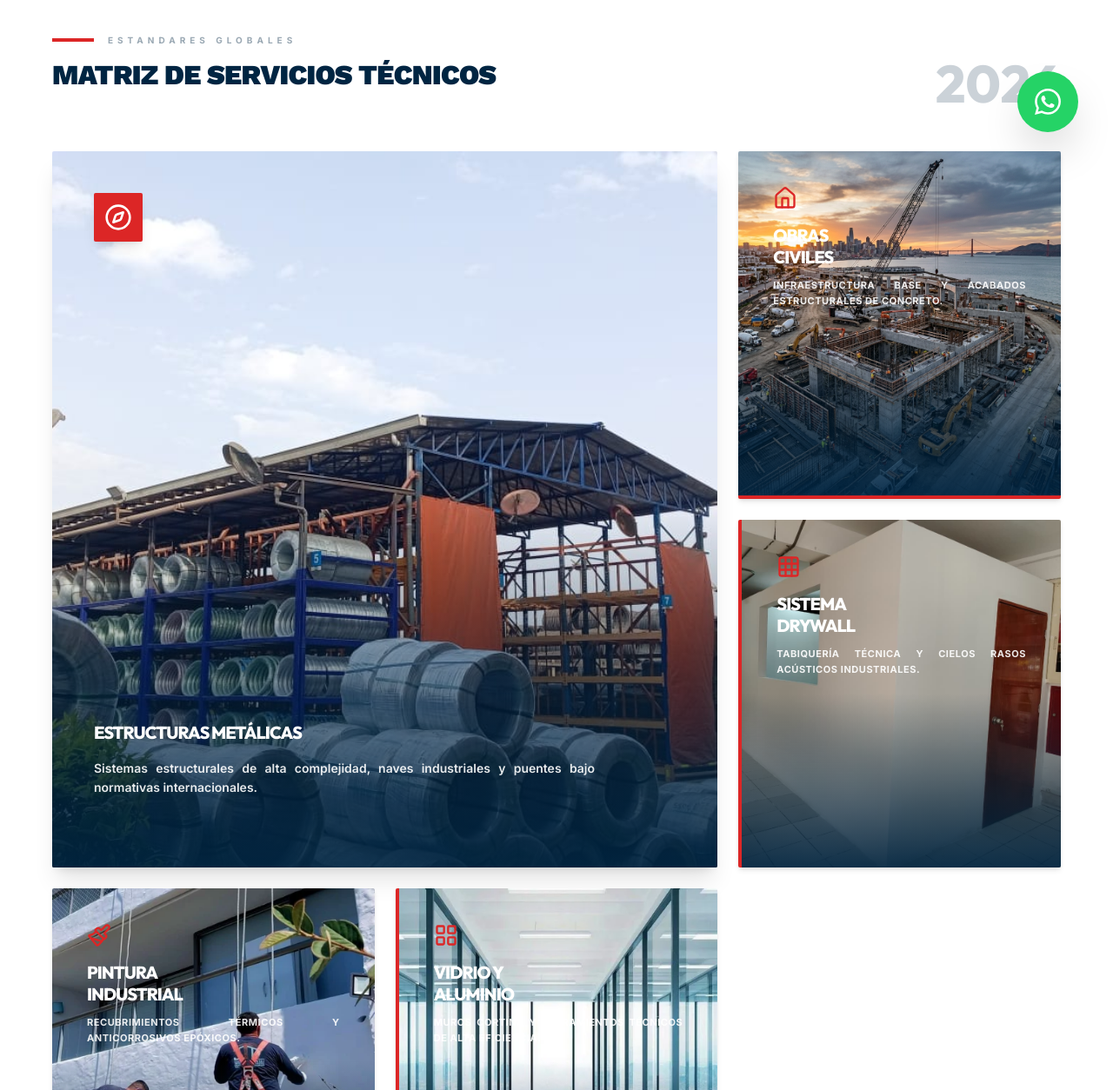
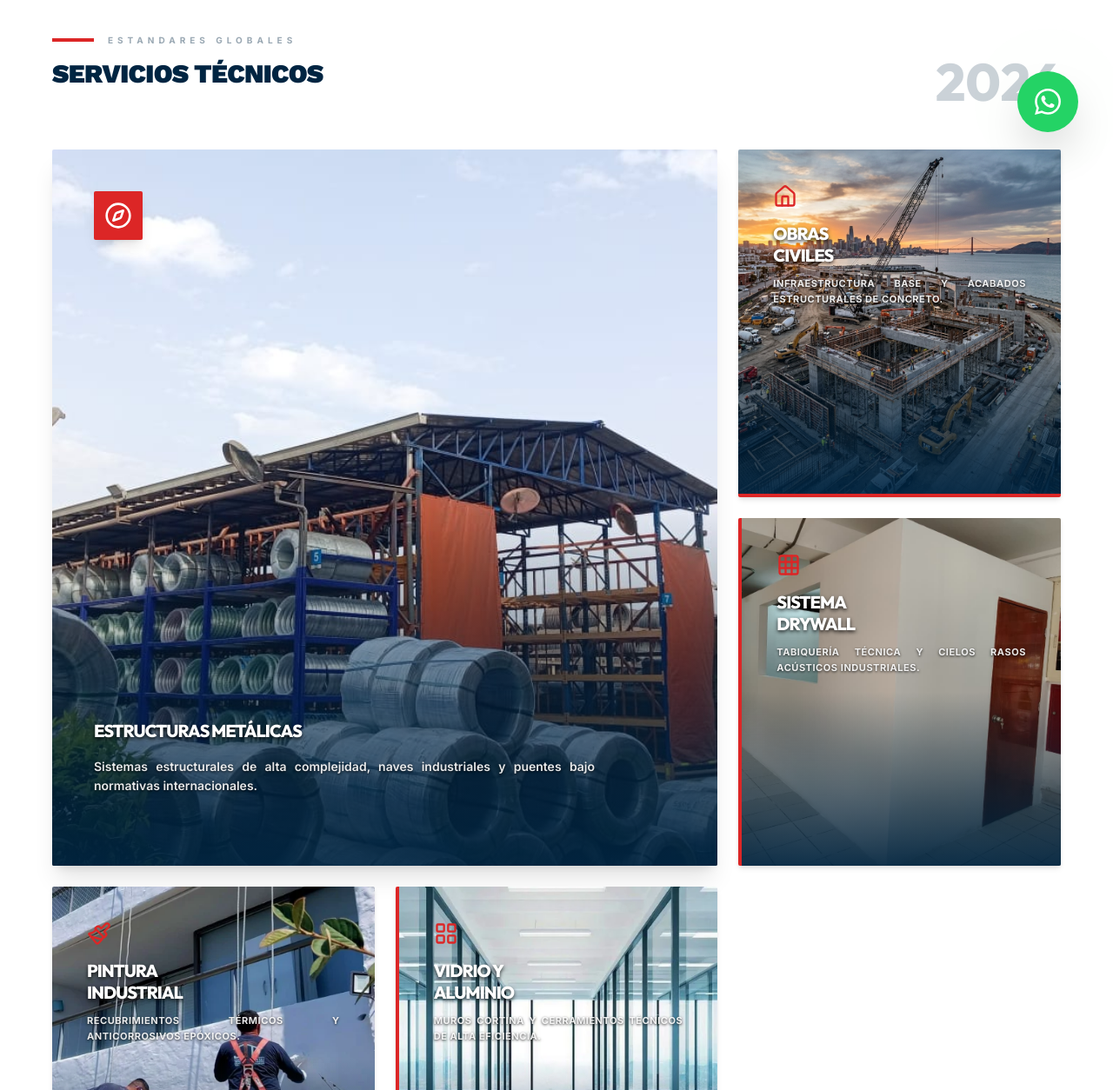
Before and after one commit to iam2023/pagina_web, a React (Vite) app: page /servicios in a window 1280 px wide. Shown: the part 608-1862 px from the top of the page at 87% size. Built offline with nearby package versions, Linux system fonts and the light colour scheme.

Commit message:
cambiendo imagenes de servicios y orden, tituulos, detalles

```diff
--- a/src/components/Contact.jsx
+++ b/src/components/Contact.jsx
@@ -101,7 +101,7 @@ const Contact = () => {
                   </div>
                   <div className="min-w-0 flex-1">
                     <h4 className="text-[10px] font-black uppercase tracking-widest text-text-muted mb-1 opacity-50">{item.label}</h4>
-                    <p className="text-azulino font-bold text-sm md:text-lg break-words md:break-normal break-all">{item.val}</p>
+                    <p className="text-azulino font-bold text-[10px] sm:text-xs md:text-lg whitespace-nowrap md:whitespace-normal tracking-tighter sm:tracking-normal">{item.val}</p>
                   </div>
                 </div>
               ))}
--- a/src/components/Services.jsx
+++ b/src/components/Services.jsx
@@ -72,27 +72,27 @@ const Services = () => {
               {/* Content Container */}
               <div className="relative z-30 h-full p-8 flex flex-col">
                 {/* Top Section */}
-                <div className="flex-1">
+                <div className="flex-1 mt-[5px]">
                   <div className="w-12 h-12 rounded-sm border border-white/10 flex items-center justify-center text-white mb-6 group-hover:bg-primary group-hover:border-primary group-hover:rotate-[360deg] transition-all duration-1000">
                     {service.icon}
                   </div>
-                  <span className="text-[9px] font-black tracking-[0.4em] text-primary mb-2 block uppercase">
+                  <span className="text-[9px] font-black tracking-[0.4em] text-primary mb-2 block uppercase [text-shadow:_0_1px_2px_rgba(0,0,0,0.8)]">
                     {service.tag}
                   </span>
-                  <h3 className="text-2xl font-black text-white uppercase tracking-tighter leading-tight font-headline group-hover:translate-x-2 transition-transform duration-500">
+                  <h3 className="text-2xl font-black text-white uppercase tracking-tighter leading-tight font-headline group-hover:translate-x-2 transition-transform duration-500 [text-shadow:_0_2px_4px_rgba(0,0,0,0.8)]">
                     {service.title}
                   </h3>
                 </div>
 
                 {/* Bottom Section */}
                 <div className="pt-6 border-t border-white/5 group-hover:border-primary/20">
-                  <p className="text-white/40 text-[11px] font-medium leading-relaxed group-hover:text-white/80 transition-colors">
+                  <p className="text-white/40 text-[11px] font-medium leading-relaxed group-hover:text-white/80 transition-colors [text-shadow:_0_1px_3px_rgba(0,0,0,0.8)]">
                     {service.desc}
                   </p>
 
                   {/* Action Link */}
-                  <div className="mt-6 flex items-center gap-2 text-[8px] font-black text-primary tracking-[0.3em] opacity-0 group-hover:opacity-100 transition-all transform translate-y-4 group-hover:translate-y-0 uppercase">
-                    Ver Especificaciones <div className="w-6 h-[1px] bg-primary"></div>
+                  <div className="mt-6 flex items-center gap-2 text-[8px] font-black text-primary tracking-[0.3em] opacity-0 group-hover:opacity-100 transition-all transform translate-y-4 group-hover:translate-y-0 uppercase [text-shadow:_0_1px_2px_rgba(0,0,0,0.8)]">
+                    Ver Especificaciones <div className="w-6 h-[1px] bg-primary shadow-[0_1px_2px_rgba(0,0,0,0.8)]"></div>
                   </div>
                 </div>
               </div>
--- a/src/components/cards/ServiceCard.jsx
+++ b/src/components/cards/ServiceCard.jsx
@@ -34,8 +34,8 @@ const ServiceCard = ({
             {Icon && <Icon size={32} className="text-white" />}
           </div>
           <div className="max-w-xl">
-            <h3 className="text-xl font-black text-white uppercase tracking-tighter mb-4 font-heading">{title}</h3>
-            <p className="text-white/90 text-sm mb-8 leading-relaxed font-semibold">{description}</p>
+            <h3 className="text-xl font-black text-white uppercase tracking-tighter mb-4 font-heading [text-shadow:_0_2px_4px_rgba(0,0,0,0.8)]">{title}</h3>
+            <p className="text-white/90 text-sm mb-8 leading-relaxed font-semibold [text-shadow:_0_1px_3px_rgba(0,0,0,0.8)]">{description}</p>
 
           </div>
         </div>
@@ -59,8 +59,8 @@ const ServiceCard = ({
         <div className="text-primary mb-4">
           {Icon && <Icon size={28} />}
         </div>
-        <h3 className="text-xl font-black text-white uppercase tracking-tighter mb-3 font-heading leading-tight" dangerouslySetInnerHTML={{ __html: title }}></h3>
-        <p className="text-white/90 text-[11px] leading-relaxed font-bold uppercase tracking-wider">{description}</p>
+        <h3 className="text-xl font-black text-white uppercase tracking-tighter mb-3 font-heading leading-tight [text-shadow:_0_2px_4px_rgba(0,0,0,0.8)]" dangerouslySetInnerHTML={{ __html: title }}></h3>
+        <p className="text-white/90 text-[11px] leading-relaxed font-bold uppercase tracking-wider [text-shadow:_0_1px_3px_rgba(0,0,0,0.8)]">{description}</p>
       </div>
     </motion.div>
   );
--- a/src/data/all_projects.json
+++ b/src/data/all_projects.json
@@ -124,7 +124,7 @@
     "id": "#JVT-017",
     "title": "PROYECTO PRODAC 2",
     "category": "Estructura Metálica",
-    "image": "/images/proyectos/proyecto-17.png",
+    "image": "/images/proyectos/proyecto-17.3.png",
     "images": ["/images/proyectos/proyecto-17.png", "/images/proyectos/proyecto-17.1.png", "/images/proyectos/proyecto-17.2.png"],
     "location": "Perú",
     "year": "2026",
--- a/src/data/featured_projects.json
+++ b/src/data/featured_projects.json
@@ -1,8 +1,7 @@
 [
-  { "id": "#JVT-001", "title": "Naves Industriales", "sub": "PROYECTO PRODAC", "img": "/images/proyectos/proyecto-15.png" },
+  { "id": "#JVT-001", "title": "Naves Industriales", "sub": "PROYECTO PRODAC", "img": "/images/proyectos/proyecto-17.3.png" },
   { "id": "#JVT-007", "title": "Nave Industrial 3000m2", "sub": "PAPELERA CHASQUI", "img": "/images/proyectos/proyecto-7.png" },
   { "id": "#JVT-010", "title": "Nave Industrial 14m alt.", "sub": "GRUPO AJE", "img": "/images/proyectos/proyecto-10.png" },
-  { "id": "#JVT-015", "title": "Naves en Vigas H", "sub": "PROYECTO PRODAC", "img": "/images/proyectos/proyecto-15.png" },
   { "id": "#JVT-006", "title": "Mallas Electrosoldadas", "sub": "PERIMETRAL", "img": "/images/proyectos/proyecto-6.png" },
   { "id": "#JVT-009", "title": "Pintado de Racks", "sub": "WESTCO", "img": "/images/proyectos/proyecto-9.png" }
 ]
--- a/src/pages/ServicesPage.jsx
+++ b/src/pages/ServicesPage.jsx
@@ -81,9 +81,9 @@ const ServicesPage = () => {
                 <div className="w-12 h-1 bg-primary"></div>
                 <span className="text-[10px] font-black tracking-[0.5em] text-azulino-light/40 uppercase">Estandares Globales</span>
               </div>
-              <h2 className="text-2xl mb-6 md:text-[32px] font-black text-azulino-light uppercase tracking-[-0.02em] font-headline">
-                Matriz de Servicios Técnicos
-              </h2>
+              <h1 className="text-6xl mb-6 md:text-[30px] font-black text-azulino-light uppercase tracking-[-0.02em] font-headline">
+                Servicios Técnicos
+              </h1>
             </div>
             <div className="text-right flex flex-col items-end opacity-20">
               <span className="text-6xl font-black text-azulino-light font-heading leading-none">2026</span>
```
Also changed, not shown: public/images/proyectos/proyecto-15.3.png (added), public/images/proyectos/proyecto-17.3.png (added).
